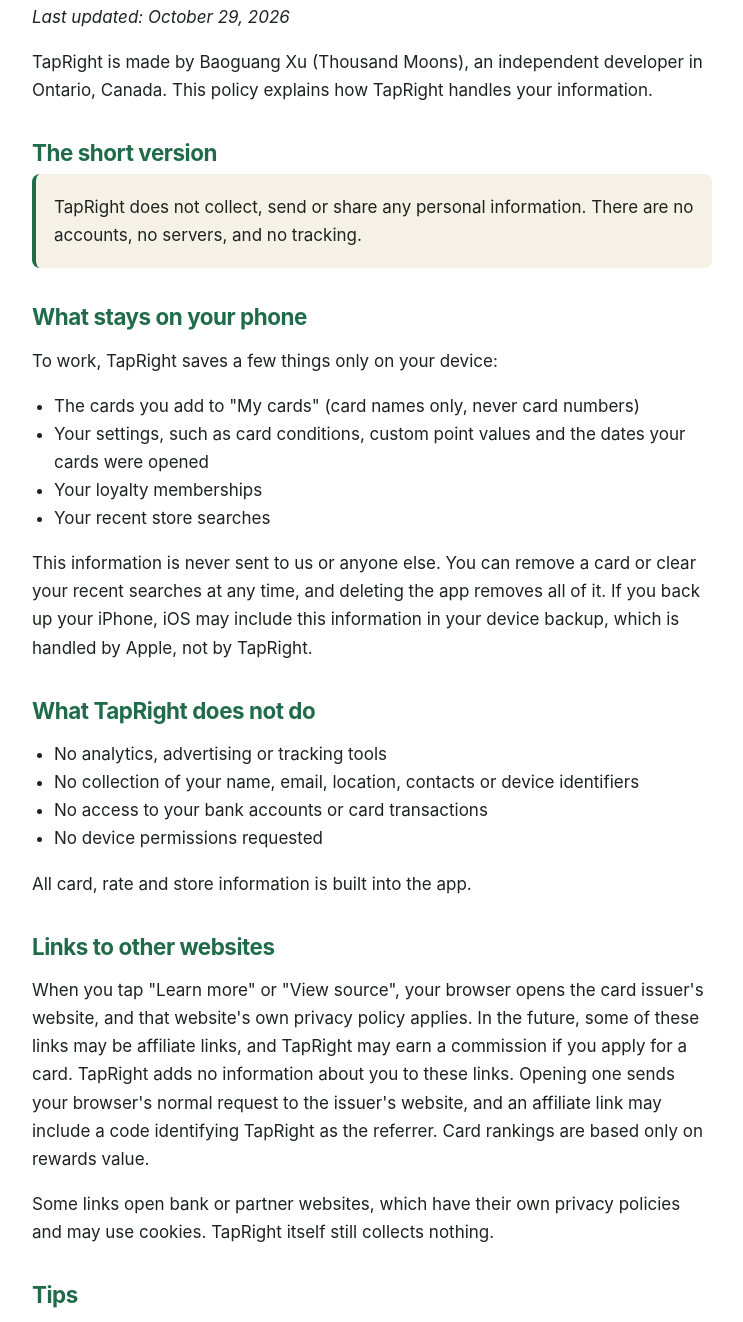
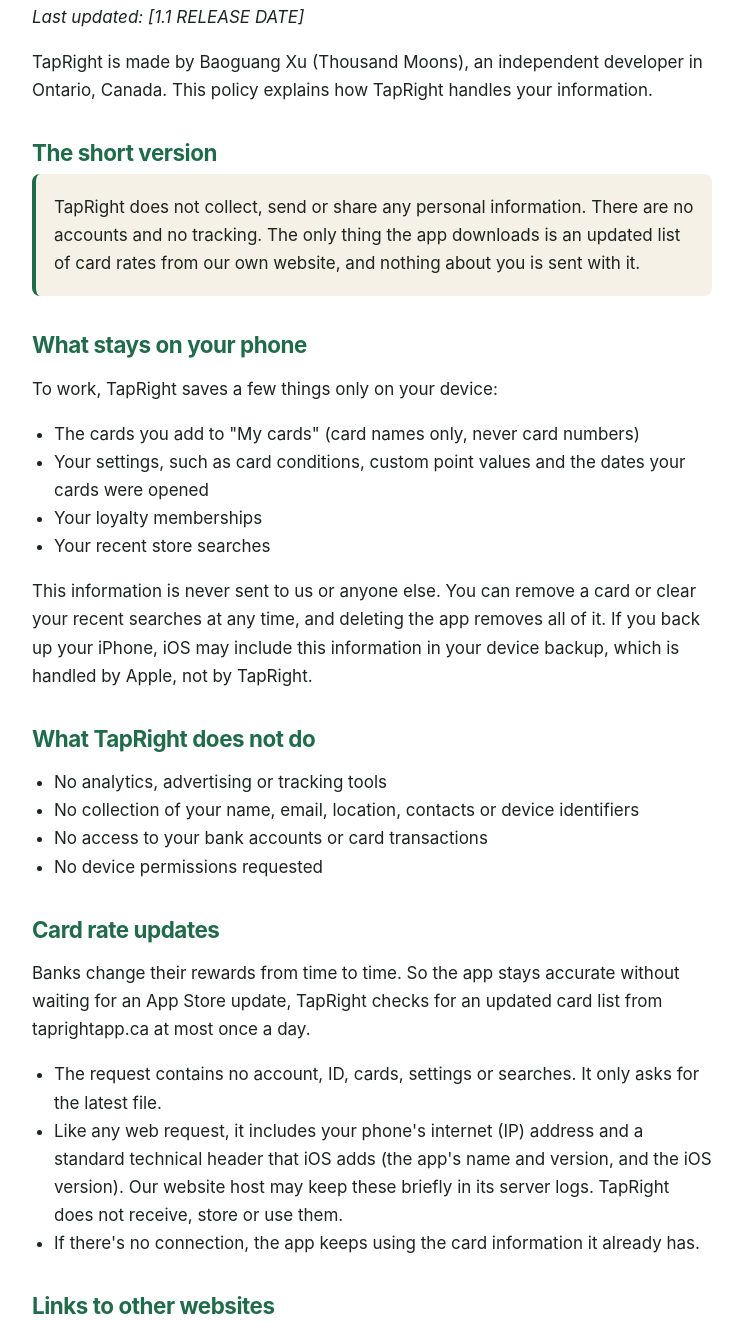
Before and after one commit to baoguangcode/tapright-website, a plain HTML site: page privacy.html in a window 1280 px wide. Shown: the part 165-1487 px from the top of the page, without its empty margins (268-1011 px from the left). Drawn offline with Linux system fonts and the light colour scheme.

Commit message:
Privacy policy for TapRight 1.1: card rate updates from taprightapp.ca
Draft for 1.1 release day. Set the Last updated date before publishing.

Co-Authored-By: Claude Opus 5.5 <noreply@anthropic.com>
Claude-Session: https://claude.ai/code/session_01NYDBscu3pveJ59tTajQRK1

```diff
--- a/privacy.html
+++ b/privacy.html
@@ -8,10 +8,10 @@
 <a class="pill header-pill" href="index.html">Coming soon to the App Store</a></div></header>
 <main class="wrap doc">
 <h1>TapRight Privacy Policy</h1>
-<p><em>Last updated: October 29, 2026</em></p>
+<p><em>Last updated: [1.1 RELEASE DATE]</em></p>
 <p>TapRight is made by Baoguang Xu (Thousand Moons), an independent developer in Ontario, Canada. This policy explains how TapRight handles your information.</p>
 <h2>The short version</h2>
-<div class="note"><p>TapRight does not collect, send or share any personal information. There are no accounts, no servers, and no tracking.</p></div>
+<div class="note"><p>TapRight does not collect, send or share any personal information. There are no accounts and no tracking. The only thing the app downloads is an updated list of card rates from our own website, and nothing about you is sent with it.</p></div>
 <h2>What stays on your phone</h2>
 <p>To work, TapRight saves a few things only on your device:</p>
 <ul>
@@ -28,7 +28,13 @@
 <li>No access to your bank accounts or card transactions</li>
 <li>No device permissions requested</li>
 </ul>
-<p>All card, rate and store information is built into the app.</p>
+<h2>Card rate updates</h2>
+<p>Banks change their rewards from time to time. So the app stays accurate without waiting for an App Store update, TapRight checks for an updated card list from taprightapp.ca at most once a day.</p>
+<ul>
+<li>The request contains no account, ID, cards, settings or searches. It only asks for the latest file.</li>
+<li>Like any web request, it includes your phone's internet (IP) address and a standard technical header that iOS adds (the app's name and version, and the iOS version). Our website host may keep these briefly in its server logs. TapRight does not receive, store or use them.</li>
+<li>If there's no connection, the app keeps using the card information it already has.</li>
+</ul>
 <h2>Links to other websites</h2>
 <p>When you tap "Learn more" or "View source", your browser opens the card issuer's website, and that website's own privacy policy applies. In the future, some of these links may be affiliate links, and TapRight may earn a commission if you apply for a card. TapRight adds no information about you to these links. Opening one sends your browser's normal request to the issuer's website, and an affiliate link may include a code identifying TapRight as the referrer. Card rankings are based only on rewards value.</p>
 <p>Some links open bank or partner websites, which have their own privacy policies and may use cookies. TapRight itself still collects nothing.</p>
```
